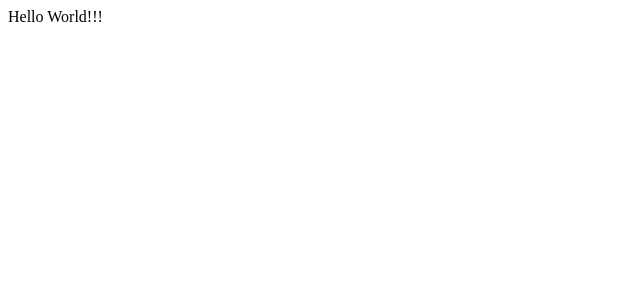
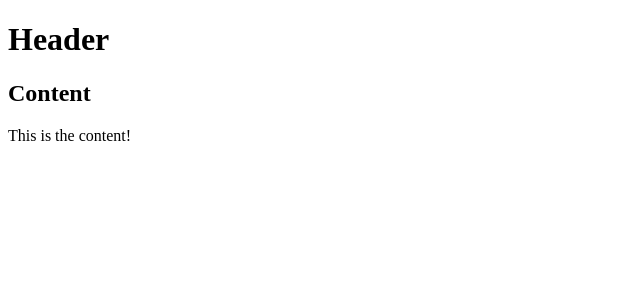
Before and after one commit to SeriyBg/react-app, a React app: page / in a window 1280 px wide. Shown: the top 300 px of the page, without its empty margins (0-640 px from the left). Built offline with nearby package versions, Linux system fonts and the light colour scheme.

Commit message:
Creating multiple components

```diff
--- a/App.jsx
+++ b/App.jsx
@@ -4,10 +4,32 @@
    render() {
       return (
          <div>
-            Hello World!!!
+            <Header/>
+			<Content/>
          </div>
       );
    }
 }
 
+class Header extends React.Component{
+	render(){
+		return(
+			<div>
+				<h1>Header</h1>
+			</div>
+		);
+	}
+}
+
+class Content extends React.Component {
+	render(){
+		return (
+			<div>
+				<h2>Content</h2>
+				<p>This is the content!</p>
+			</div>
+		);
+	}
+}
+
 export default App;
```
